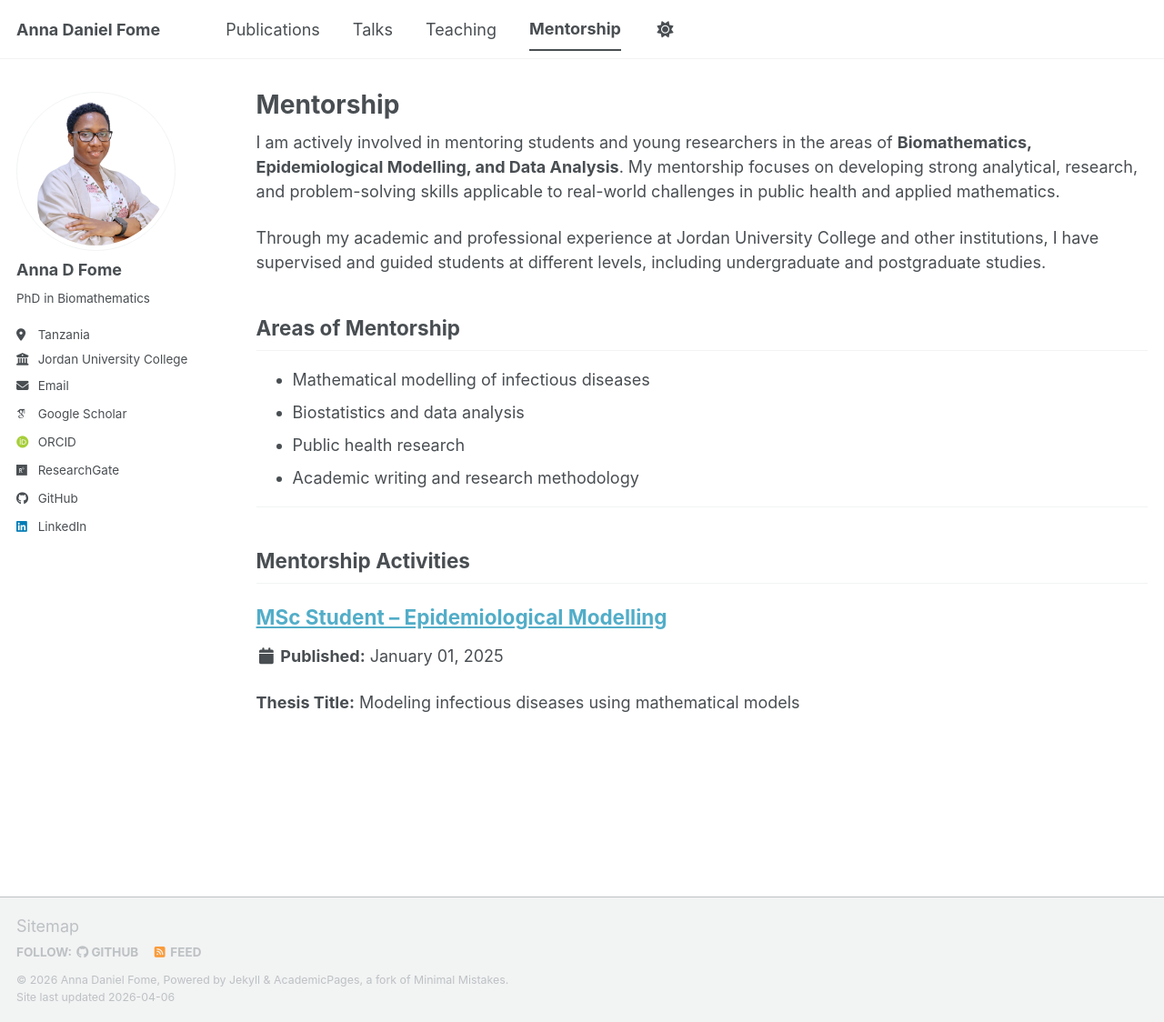
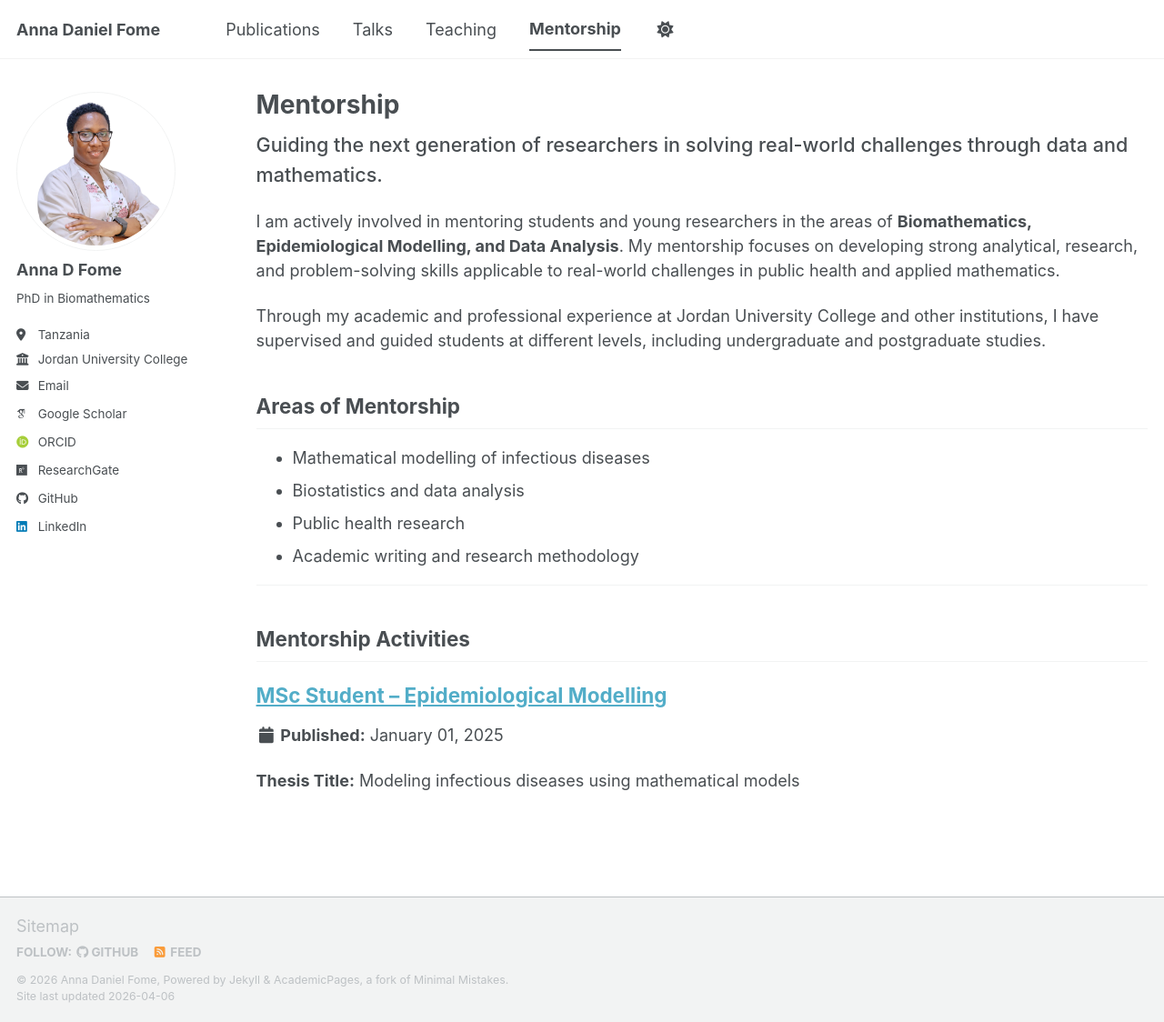
Before and after one commit to FomeA/FomeA.github.io, a Jekyll site: the page built from _pages/mentorship.html, in a window 1280 px wide and 1124 px high. Shown: the whole window at 91% size. Built offline with Jekyll 4.4.1, drawn with Linux system fonts in a browser that asks for light colours; some web fonts are replaced; a script bundle is joined from its source files by our own code; library files that are not in the unit come from our copies.

Commit message:
Update mentorship.html

```diff
--- a/_pages/mentorship.html
+++ b/_pages/mentorship.html
@@ -6,6 +6,11 @@ author_profile: true
 ---
 
 <div class="page__content">
+
+  <!-- Hero / Intro Section -->
+  <p style="font-size: 1.2em; font-weight: 500; margin-bottom: 1em;">
+    Guiding the next generation of researchers in solving real-world challenges through data and mathematics.
+  </p>
 
   <p>
     I am actively involved in mentoring students and young researchers in the areas of
```
